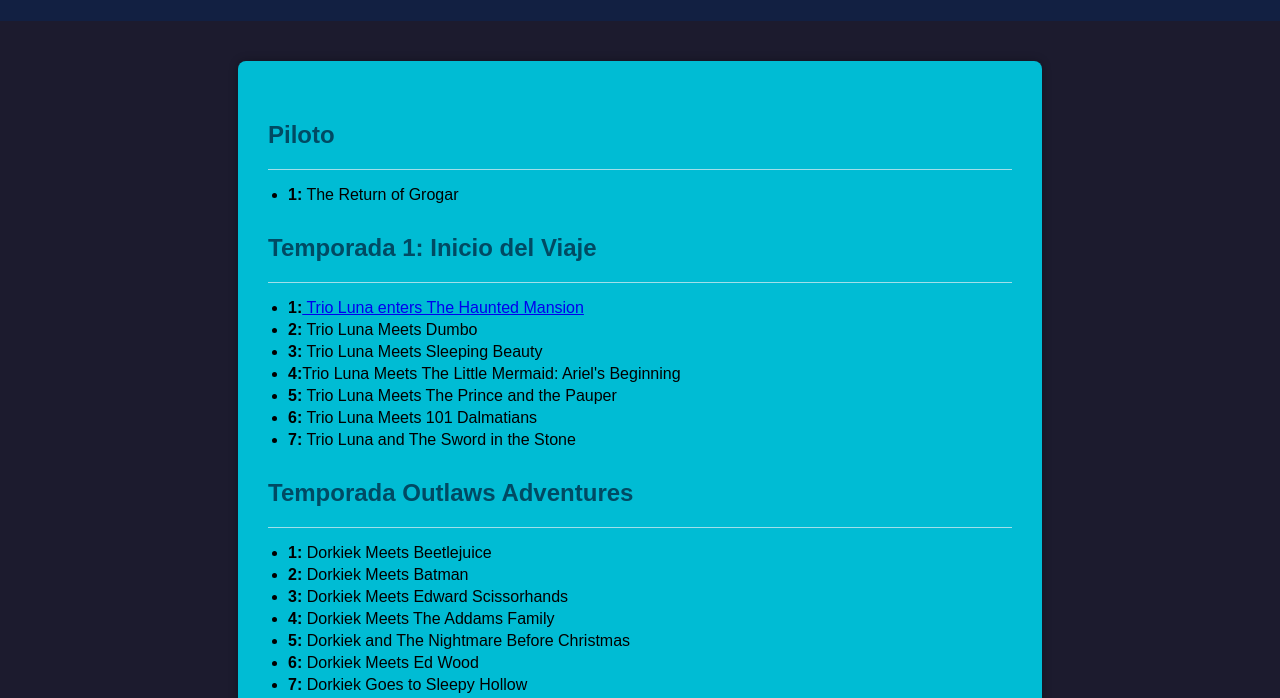
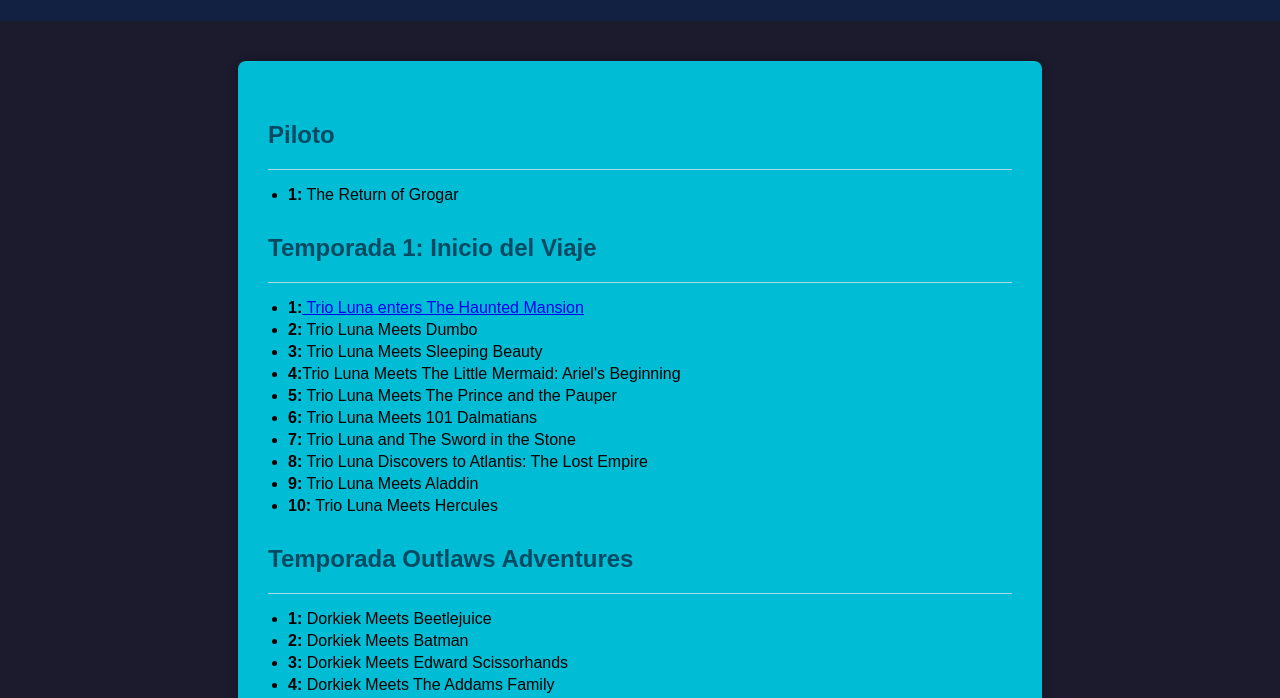
Before and after one commit to alexgodoftoontopia/toontopia-cinematic-universe, a plain HTML site: page Trio Luna/index.html in a window 1280 px wide. Shown: the part 99-797 px from the top of the page. Drawn offline with Linux system fonts and the light colour scheme.

Commit message:
Update index.html

```diff
--- a/Trio Luna/index.html
+++ b/Trio Luna/index.html
@@ -29,6 +29,9 @@
         <li><strong>5:</strong> Trio Luna Meets The Prince and the Pauper</li>
         <li><strong>6:</strong> Trio Luna Meets 101 Dalmatians</li>
         <li><strong>7:</strong> Trio Luna and The Sword in the Stone</li>
+        <li><strong>8:</strong> Trio Luna Discovers to Atlantis: The Lost Empire</li>
+        <li><strong>9:</strong> Trio Luna Meets Aladdin</li>
+        <li><strong>10:</strong> Trio Luna Meets Hercules</li>
       </ul>
 
       <h2>Temporada Outlaws Adventures</h2> <!--Suceso despues de Carrie (2013)-->
```
